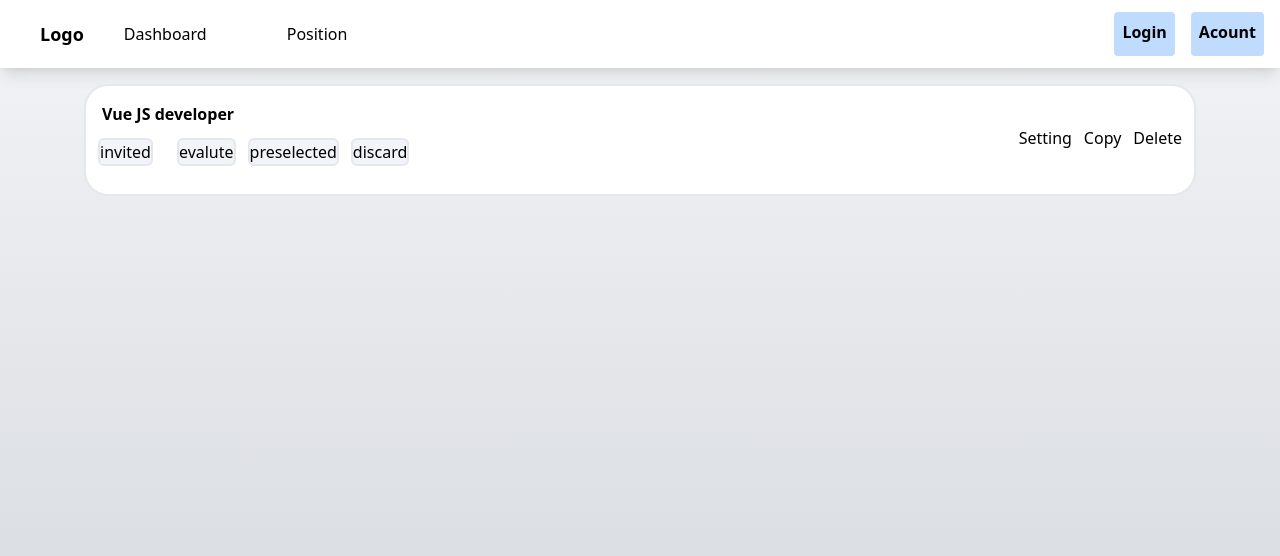
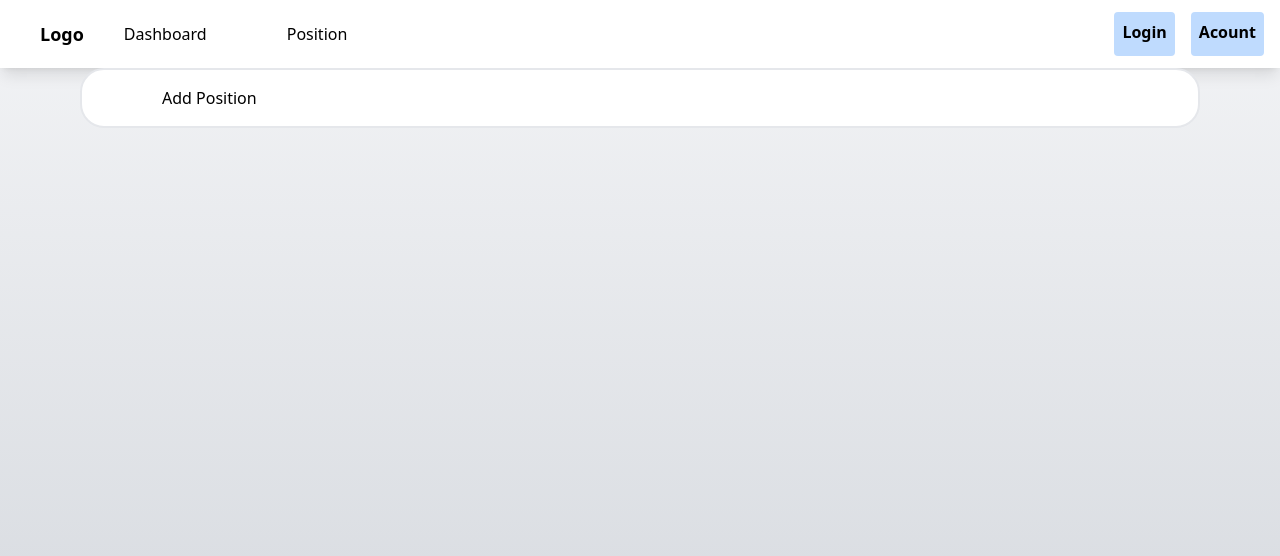
Before and after one commit to Shobit18/interyoo, a Vue app: page /OpenTab in a window 1280 px wide. Shown: the top 556 px of the page. Built offline with nearby package versions, Linux system fonts and the light colour scheme.

Commit message:
new changes

```diff
--- a/src/views/OpenTab.vue
+++ b/src/views/OpenTab.vue
@@ -8,13 +8,11 @@
     </div> -->
 
 
-<div  v-for = "myObject in obj" :key="myObject.index" class="mx-1 m-4">
+<div  v-for = "(myObject,index) in myArr" :key="index" class="mx-1 m-4">
     <div class="border-2 mx-20 py-4 hover:bg-blue-200 bg-white rounded-3xl ">
       <h3 class="mx-4 item-center font-bold ">{{myObject.title}} </h3>
       <div class="flex justify-between ">
       <div class="flex space-x-3 mr-3">
-
-
           <RouterLink to="/ToInvited" class="border-2 m-3 bg-slate-100 rounded-md">{{ myObject.invited }}</RouterLink>
           <RouterLink to="./ToEvalute" class="border-2 m-3 bg-slate-100 rounded-md"> {{myObject.evalute}} </RouterLink>
           <RouterLink to="./ToPreselected" class="border-2 m-3 bg-slate-100 rounded-md">{{myObject.preselect}} </RouterLink>
@@ -28,57 +26,64 @@
     </div>
     </div>
 </div>
+ <div class="flex border-2 mx-20 py-4 bg-white hover:bg-blue-200 rounded-3xl ">
+
+
+      <RouterLink  to="/SetUp" class="mx-20 rounded-full" @click="createNewPosition">{{addPosition}}</RouterLink>
+      <!-- <button @click="createNewPosition" class="mx-20 rounded-full">add</button> -->
+    </div>
   </div>
 
 </template>
 
 <script >
-import { reactive } from "vue"
+import { ref, reactive, toRefs, computed } from "vue"
+const myArray = [];
 export default {
-  name: 'OpenTab',
-  setup() {
-    const myObject = {
 
-        title: 'Vue JS developer',
-        invited: 'invited',
-        evalute: 'evalute',
-        preselect: 'preselected',
-        discard: 'discard',
-        copy:  'Copy',
-        setting: 'Setting',
-        deleted: 'Delete'
-    }
-    // const myObject1 = {
 
-    //     title: 'Vue JS developer',
-    //     invited: 'invited',
-    //     evalute: 'evalute',
-    //     preselect: 'preselected',
-    //     discard: 'discard',
-    //     copy: 'Copy',
-    //     setting: 'Setting',
-    //     deleted: 'Delete'
-    // }
-  const obj = new Array();
-  obj.push(myObject);
-  // obj.push(myObject1);
-  // console.log(obj)
-  // console.log(obj)
-    return {
-      obj
-    }
-  },
+name: 'OpenTab',
+
+setup() {
+
+
+
+  // const state = reactive(
+  //   {
+  //     myArray: []
+
+  //   }
+  // )
+  // const arrayObj = computed(function() {
+  //   return `${state.myArray}`
+  // })
+  return {
+    // ...toRefs(state)
+  }
+
+},
+
   data() {
     return {
-     position: ''
+        addPosition: 'Add Position',
+       myArr:myArray,
+
 
     }
   },
   methods: {
-      onClick(obj) {
-        console.log(obj)
+      createNewPosition() {
+        let obj1 = {
+          title:"(Change the name of this title)",
+          invited:'invite',
+          evalute:'evolated',
+          preselect: 'preselected',
+          discard:'discard'
+        };
+        myArray.push(obj1);
+    console.log(myArray);
       }
-  },
+      }
 
 
 }
--- a/src/views/PositionView.vue
+++ b/src/views/PositionView.vue
@@ -3,15 +3,16 @@
 <div class=" items-center mx-48 ">
 
     <div class="flex m-5 py-2 border-2 space-x-5 mx-20 w-44 justify-center bg-white rounded-3xl ">
-        <a class="flex bg-black mx-2  text-white hover:bg-blue-600  rounded" @click="changeButton" :class="[changeColor ? 'bg-blue-200': '']" ><button class=" " @click="activeTab = 'OpenTab'">Open</button></a>
-        <a class="flex  mx-2 bg-black text-white hover:bg-blue-600 rounded" @click="changeButton" :class="[changeColor ? 'bg-blue-200': '']" ><button @click="activeTab = 'ClosedTab'" v-bind:click="changeButton" :class="[!changeColor ? 'bg-blue-200': '']" >closed</button></a>
+        <a class="flex  mx-2     rounded" ><button class=" focus:bg-green-600 rounded" @click="activeTab = 'OpenTab'">Open</button></a>
+        <a class="flex  mx-2  focus:bg-blue-600 rounded"  ><button class=" focus:bg-green-600 rounded" @click="activeTab = 'ClosedTab'" v-bind:click="changeButton" :class="[!changeColor ? 'bg-blue-200': '']" >closed</button></a>
     </div>
 
-    <div class="flex border-2 mx-20 py-4 bg-white hover:bg-blue-200 rounded-3xl ">
+    <!-- <div class="flex border-2 mx-20 py-4 bg-white hover:bg-blue-200 rounded-3xl ">
 
 
       <RouterLink  to="/SetUp" class="mx-20 rounded-full" @click="onClick">{{addPosition}}</RouterLink>
-    </div>
+    </div> -->
+    <!-- <OpenTab :myObjects="myObjects" />  -->
 
 
    <!-- <component :is="activeTab" /> -->
@@ -30,22 +31,15 @@ import ClosedTab from "./ClosedTab.vue";
 
 export default {
   name: 'PositionView',
+
   components: {
     OpenTab,
     ClosedTab
 },
 setup() {
-  const myObject = {
-        title: 'Vue JS developer',
-        invited: 'invited',
-        evalute: 'evalute',
-        preselect: 'preselected',
-        discard: 'discard',
-        copy:  'Copy',
-        setting: 'Setting',
-        deleted: 'Delete'
-    }
+
 },
+
 
 
 data() {
@@ -54,7 +48,8 @@ data() {
     product: 'User',
     image: '../assets/img .jpg',
     addPosition: 'Add Position',
-    changeColor: true
+    changeColor: true,
+
 
 
   }
@@ -64,15 +59,7 @@ methods: {
     this.changeColor = !this.changeColor
   },
   onClick() {
-   const myArray = reactive([
-     {id: 1, title: 'vueJS developer'},
-     {id: 2, invited: 'invited'}
-   ])
-console.log(myArray)
-   return {
-     myArray
 
-   }
 
   }
 },
--- a/src/views/SetUp.vue
+++ b/src/views/SetUp.vue
@@ -1,10 +1,11 @@
 <template>
   <div class="items-center mx-48">
 
+    <form>
       <div class="py-3 m-4 ">
-        <input type = "text" class="w-full bg-slate-200 hover:border-4 border-solid rounded-md" v-model="title" placeholder="(Write here the job title)">
+        <input type = "text" value="(Write your Job title)"   class="w-full bg-slate-200 hover:border-4 border-solid rounded-md"  >
       </div>
-
+    </form>
 <div class="flex justify-between py-6">
     <div class="flex space-x-3 m-1">
           <div class="mx-3 hover:border-4 border-solid rounded-md">All Team</div>
@@ -162,20 +163,43 @@
 <script>
 export default {
     data() {
+
         return {
-            img: "https://picsum.photos/200/300",
-            desc:"Sunset in the mountains",
+            invite: '',
             isVisible: false,
             title: '',
+            value: '(Write Job title here)',
+            datas: [
+               { img: "https://picsum.photos/200/300"},
+               { desc:"Sunset in the mountains"},
+
+
+
+
+            ],
+            setups: [
+                {title: 'Vue JS'}
+            ]
+
 
         }
     },
+
     methods: {
         toggleBox() {
             this.isVisible = !this.isVisible
         },
+
         Submit() {
-            console.log('Submit form')        }
+            const items = []
+            const obj = {};
+            obj.invite = invite,
+            obj.evolate = evolate
+            items.push(obj);
+     },
+     show() {
+         console.log(items)
+     }
     }
 }
 
--- a/src/views/demo.vue
+++ b/src/views/demo.vue
@@ -0,0 +1,46 @@
+import { ref, reactive, toRefs, computed } from "vue"
+const myArray = [];
+export default {
+
+
+name: 'OpenTab',
+
+setup() {
+
+
+
+  // const state = reactive(
+  //   {
+  //     myArray: []
+
+  //   }
+  // )
+  // const arrayObj = computed(function() {
+  //   return `${state.myArray}`
+  // })
+  return {
+    // ...toRefs(state)
+  }
+
+},
+
+  data() {
+    return {
+        addPosition: 'Add Position',
+       myArr:myArray,
+
+
+    }
+  },
+  methods: {
+      createNewPosition() {
+        let obj1 = {
+          title:"(Change the name of this title)"
+        };
+        myArray.push(obj1);
+    console.log(myArray);
+      }
+      }
+
+
+}
```
